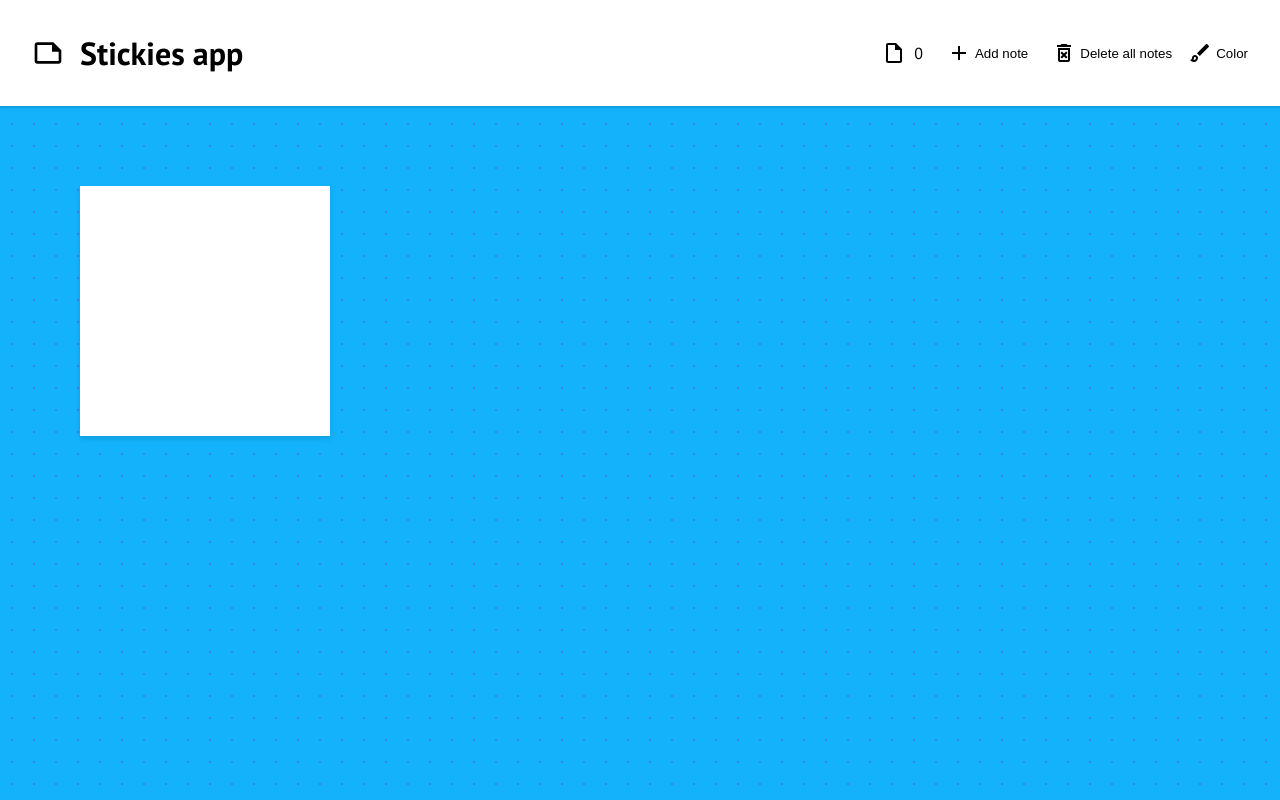
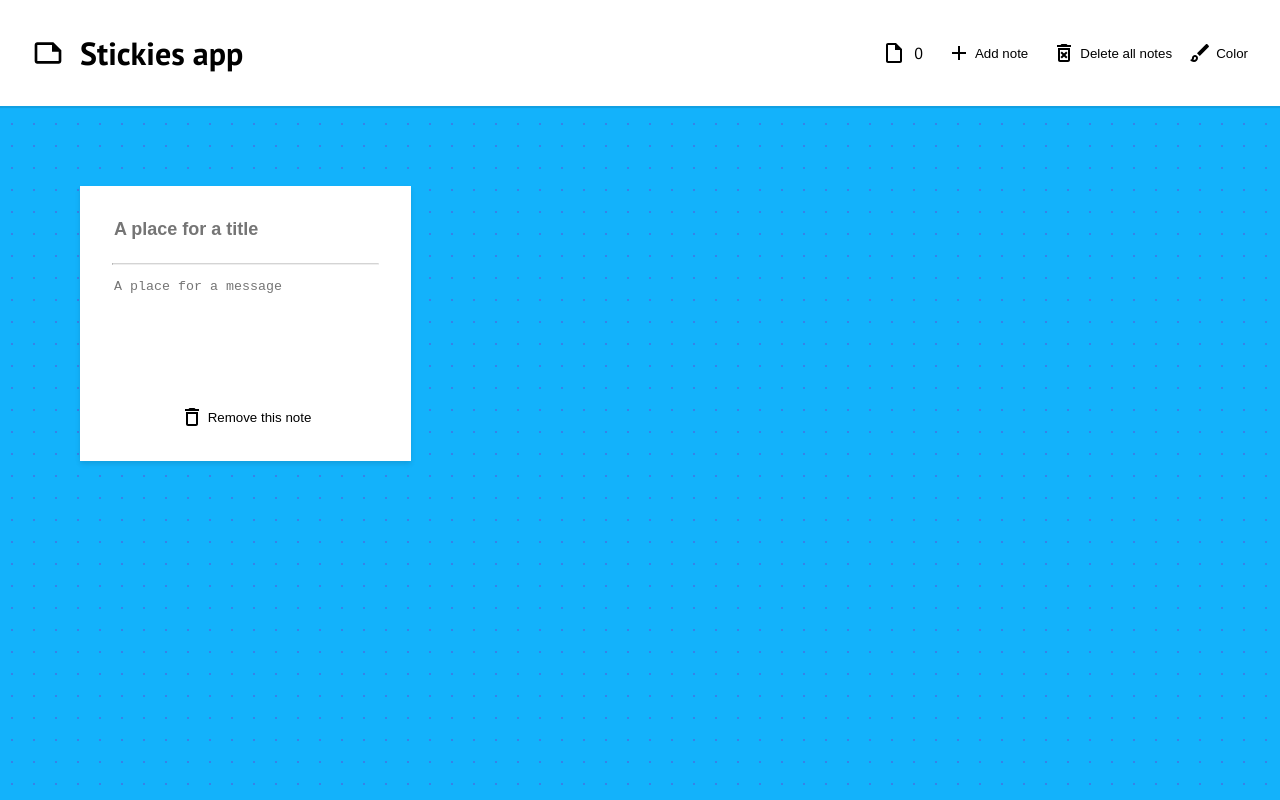
Before and after one commit to dmnrmr/pearl-hw, an Angular app: page / in a window 1280 px wide. Both pictures are taken after a click on the button "Add note". Built offline with nearby package versions, Linux system fonts and the light colour scheme.

Commit message:
FEATURE: Ability to add note title and message

```diff
--- a/src/app/components/note/note.component.html
+++ b/src/app/components/note/note.component.html
@@ -1,5 +1,29 @@
-<div class="note">
-  <h2 class="note__title">{{ note.title }}</h2>
+<form class="note" [formGroup]="form">
+  <input
+    type="text"
+    class="note__title"
+    placeholder="A place for a title"
+    maxlength="16"
+    [formControlName]="FormId.Title"
+  />
 
-  <div class="note__content">{{ note.content }}</div>
-</div>
+  <hr class="note__separator"/>
+
+  <textarea
+    class="note__content"
+    rows="8"
+    cols="31"
+    wrap="hard"
+    placeholder="A place for a message"
+    [formControlName]="FormId.Content"
+  ></textarea>
+
+  <div class="note__actions">
+    <prl-button label="Remove this note" (handleClick)="onRemoveNote()">
+      <svg xmlns="http://www.w3.org/2000/svg" width="24" height="24" viewBox="0 0 24 24">
+        <path fill="none" d="M0 0h24v24H0V0z"/>
+        <path d="M16 9v10H8V9h8m-1.5-6h-5l-1 1H5v2h14V4h-3.5l-1-1zM18 7H6v12c0 1.1.9 2 2 2h8c1.1 0 2-.9 2-2V7z"/>
+      </svg>
+    </prl-button>
+  </div>
+</form>
--- a/src/app/components/note/note.component.scss
+++ b/src/app/components/note/note.component.scss
@@ -6,7 +6,35 @@
   padding: 2rem;
   background-color: white;
   box-shadow: 0 3px 5px rgba(0, 0, 0, 0.11);
-  width: 250px;
-  height: 250px;
   overflow: hidden;
+
+  &__title {
+    width: 100%;
+    border: none;
+    background-color: transparent;
+    position: relative;
+    margin-bottom: 10px;
+    outline: none;
+    font-size: 1.125rem;
+    font-weight: 700;
+  }
+
+  &__separator {
+    border-top: 1px solid rgba(0, 0, 0, 0.17);
+    margin: 12px 0;
+  }
+
+  &__content {
+    width: 100%;
+    word-wrap: break-word;
+    background-color: transparent;
+    resize: none;
+    border: none;
+    outline: none;
+  }
+
+  &__actions {
+    display: flex;
+    justify-content: center;
+  }
 }
--- a/src/app/components/note/note.component.ts
+++ b/src/app/components/note/note.component.ts
@@ -1,5 +1,7 @@
-import { ChangeDetectionStrategy, Component, Input } from '@angular/core';
-import { Note } from '../../models';
+import { ChangeDetectionStrategy, Component, EventEmitter, Input, OnInit, Output } from '@angular/core';
+import { AbstractControl, FormGroup } from '@angular/forms';
+import { FormId, Note } from '../../models';
+import { NoteFormService } from '../../services/form.service';
 
 @Component({
   selector: 'prl-note',
@@ -7,6 +9,29 @@ import { Note } from '../../models';
   templateUrl: 'note.component.html',
   changeDetection: ChangeDetectionStrategy.OnPush
 })
-export class NoteComponent {
+export class NoteComponent implements OnInit {
+  @Output() private readonly handleRemoveNote = new EventEmitter<void>();
+
   @Input() public note: Note;
+
+  public form: FormGroup;
+  public FormId = FormId;
+
+  constructor(private formService: NoteFormService) { }
+
+  public ngOnInit(): void {
+    this.form = this.formService.buildForm();
+  }
+
+  public onRemoveNote(): void {
+    this.handleRemoveNote.emit();
+  }
+
+  get titleControl(): AbstractControl {
+    return this.form.get(FormId.Title)
+  }
+
+  get contentControl(): AbstractControl {
+    return this.form.get(FormId.Content)
+  }
 }
--- a/src/app/containers/app/app.component.html
+++ b/src/app/containers/app/app.component.html
@@ -9,7 +9,11 @@
 
   <section class="app__content">
     <ng-container *ngIf="hasNotes">
-      <prl-note *ngFor="let noteEntry of notes; trackBy: trackByNoteId" [note]="noteEntry[1]"></prl-note>
+      <prl-note
+        *ngFor="let noteEntry of notes; trackBy: trackByNoteId"
+        [note]="noteEntry[1]"
+        (handleRemoveNote)="onRemoveNote(noteEntry[0])"
+      ></prl-note>
     </ng-container>
   </section>
 </div>
--- a/src/app/containers/app/app.component.ts
+++ b/src/app/containers/app/app.component.ts
@@ -38,6 +38,10 @@ export class AppComponent {
     this.storeService.addNote();
   }
 
+  public onRemoveNote(id: string): void {
+    this.storeService.removeNote(id);
+  }
+
   public onRemoveAllNotes(): void {
     this.storeService.removeAllNotes();
   }
--- a/src/app/models/index.ts
+++ b/src/app/models/index.ts
@@ -9,3 +9,8 @@ export interface NoteColor {
   label: string;
   labelColor: string;
 }
+
+export enum FormId {
+  Title = 'title',
+  Content = 'content'
+}
--- /dev/null
+++ b/src/app/services/form.service.ts
@@ -0,0 +1,15 @@
+import { Injectable } from '@angular/core';
+import { FormBuilder, FormGroup } from '@angular/forms';
+import { FormId } from '../models';
+
+@Injectable()
+export class NoteFormService {
+  constructor(private fb: FormBuilder) { }
+
+  public buildForm(): FormGroup {
+    return this.fb.group({
+      [FormId.Title]: null,
+      [FormId.Content]: null
+    });
+  }
+}
--- a/src/app/services/store.service.ts
+++ b/src/app/services/store.service.ts
@@ -20,7 +20,7 @@ export class NoteStoreService {
     }
   }
 
-  public removeNote(id: number): void {
+  public removeNote(id: string): void {
     delete this.notes[id];
   }
 
```
Also changed, not shown: src/app/app.module.ts (+8 -2 lines).
